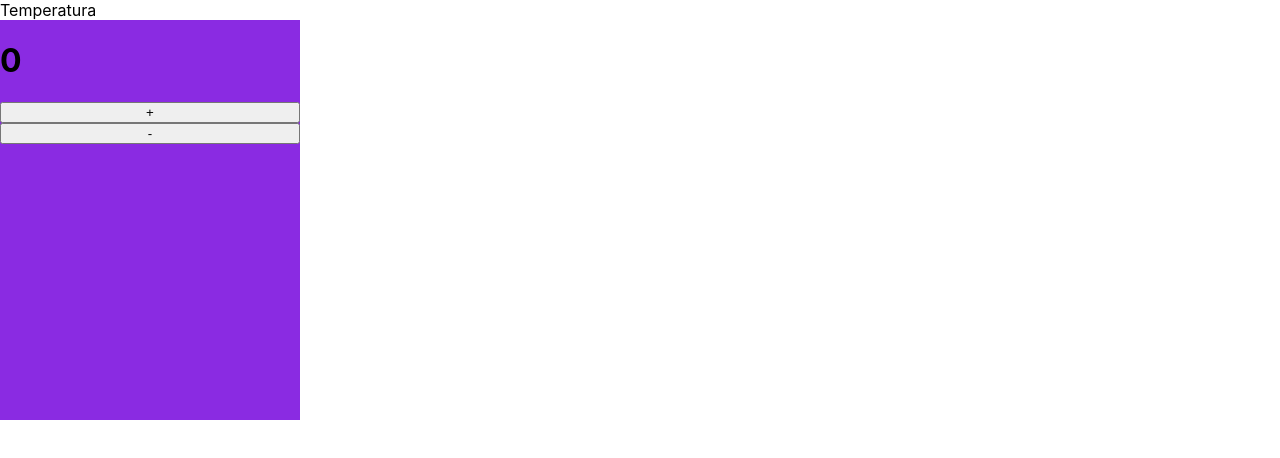
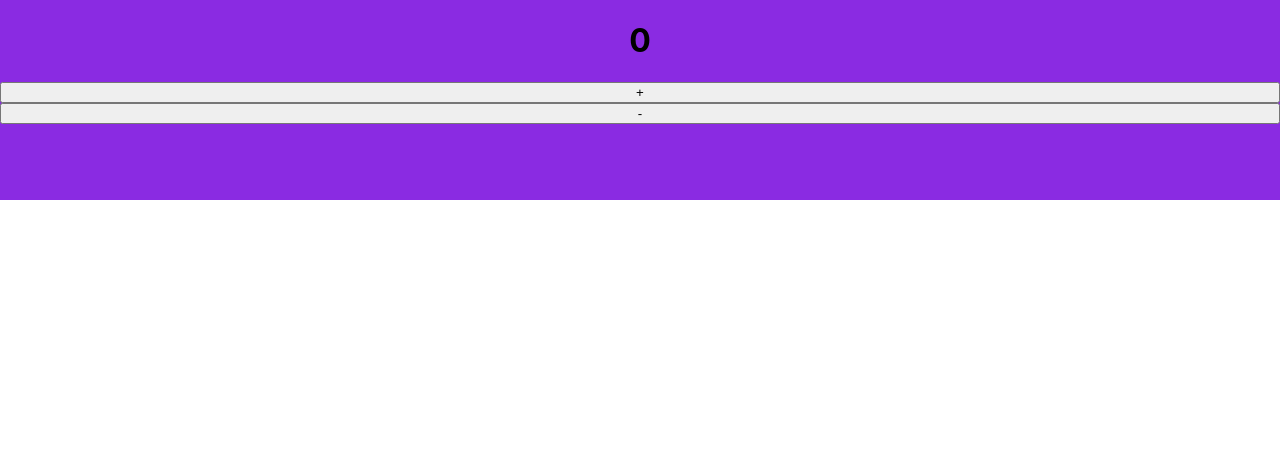
Before and after one commit to marcinoles87/temperatueControl, a React (Create React App) app: page / in a window 1280 px wide. Shown: the top 458 px of the page. Built offline with nearby package versions, Linux system fonts and the light colour scheme.

Commit message:
add Temp component

```diff
--- a/src/App.css
+++ b/src/App.css
@@ -3,3 +3,7 @@ body{
   padding: 0;
   box-sizing: border-box;
 }
+
+.App{
+  text-align: center;
+}
--- a/src/App.js
+++ b/src/App.js
@@ -6,7 +6,7 @@ import './App.css';
 function App() {
   return (
     <div className="App">
-      <div>Temperatura</div>
+
       <Temp></Temp>
 
     </div>
--- a/src/components/Temp.css
+++ b/src/components/Temp.css
@@ -1,13 +1,17 @@
 .temp{
     display: flex;
     flex-direction: column;
-    width: 300px;
-    height: 400px;
+    flex-basis: 300px;
+    height: 200px;
     background-color: blueviolet;
+    text-align: center;
 
 }
 
 .button{
+    display: flex;
+    flex-direction: column;
+    flex-wrap: nowrap;
     width: 20px;
     height: 10px;
 }
```
